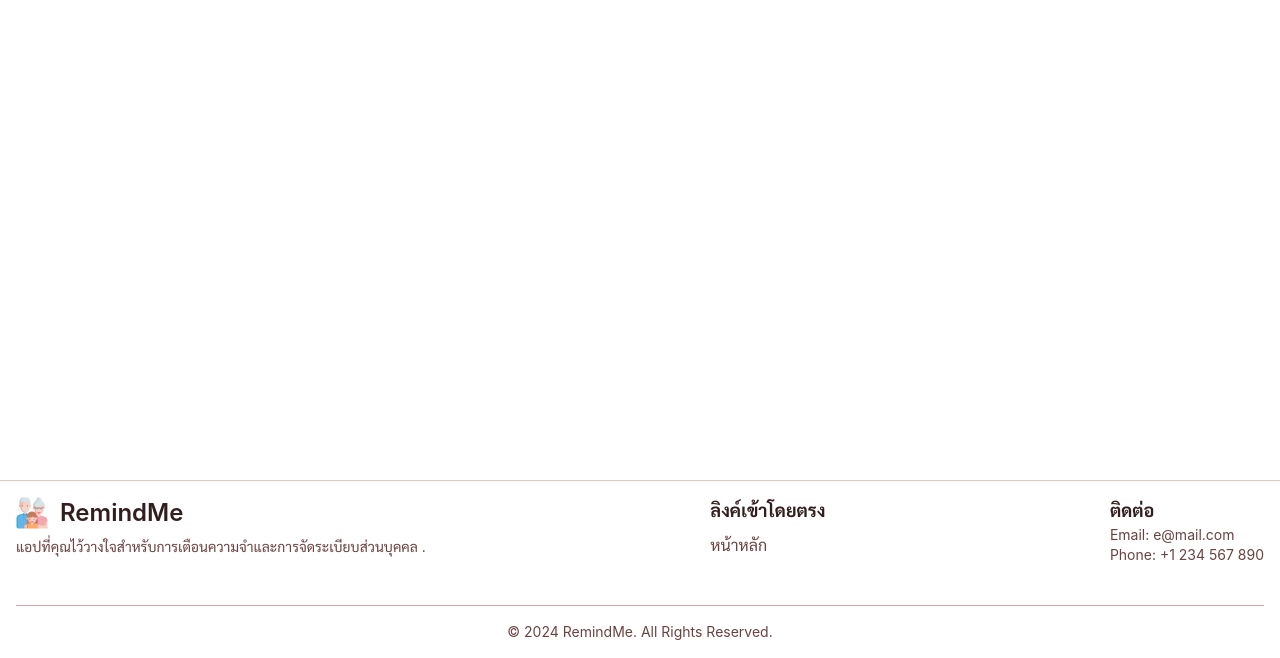
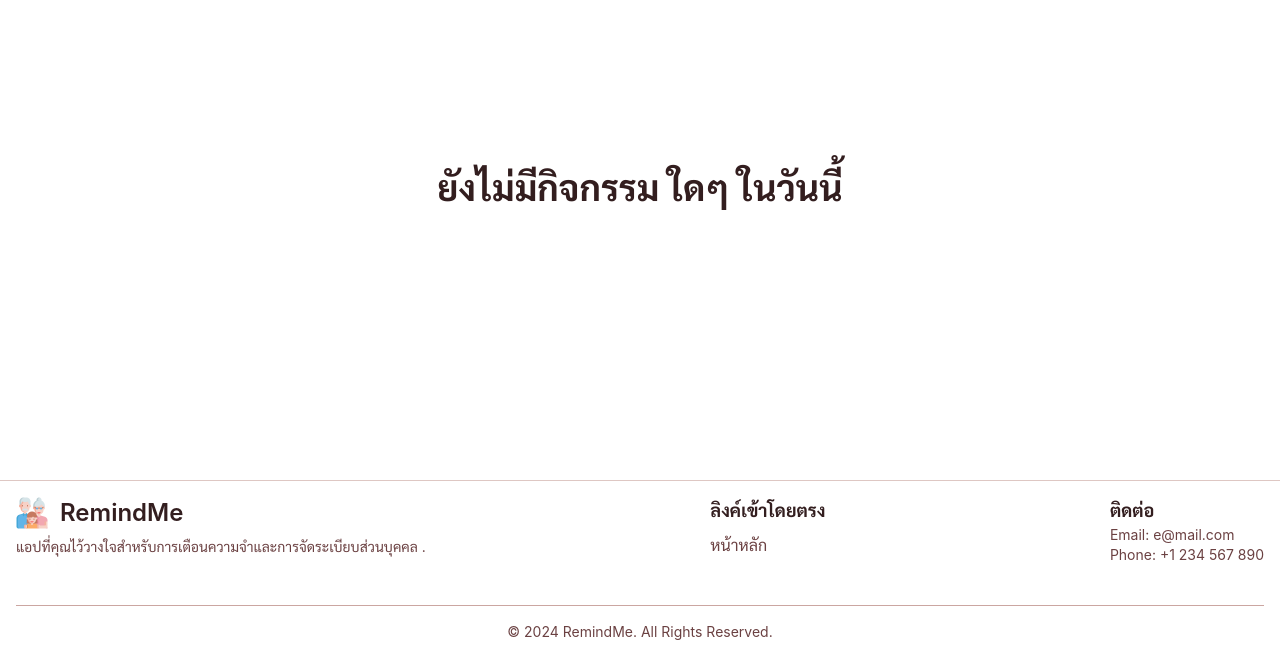
Before and after one commit to TaeTanakrit0089/DevToolProject, a Django app: page / in a window 1280 px wide. Shown: the part 209-867 px from the top of the page. Run offline with Django 5.2, Linux system fonts and the light colour scheme; a user stored in the database is signed in; tables that the repository leaves empty hold one stand-in row (values such as "Sample post"); style sheets or scripts are compiled from the project's sources.

Commit message:
FIX index

```diff
--- a/devtool_system/remindme/templates/index.html
+++ b/devtool_system/remindme/templates/index.html
@@ -71,7 +71,7 @@
                       </div>
                 {% empty %}
                     <div class="m-3 px-4 py-8 my-12 flex flex-col items-center col-span-3">
-                        <h1 class="text-4xl font-bold text-center mb-8 text-white dark:text-black-2 ">ยังไม่มีกิจกรรม ใดๆ ในวันนี้</h1>
+                        <h1 class="text-4xl font-bold text-center mb-8">ยังไม่มีกิจกรรม ใดๆ ในวันนี้</h1>
 
                         <div class="grid grid-cols-1 md:grid-cols-3 gap-8">
                             <div class="mb-8">
```
